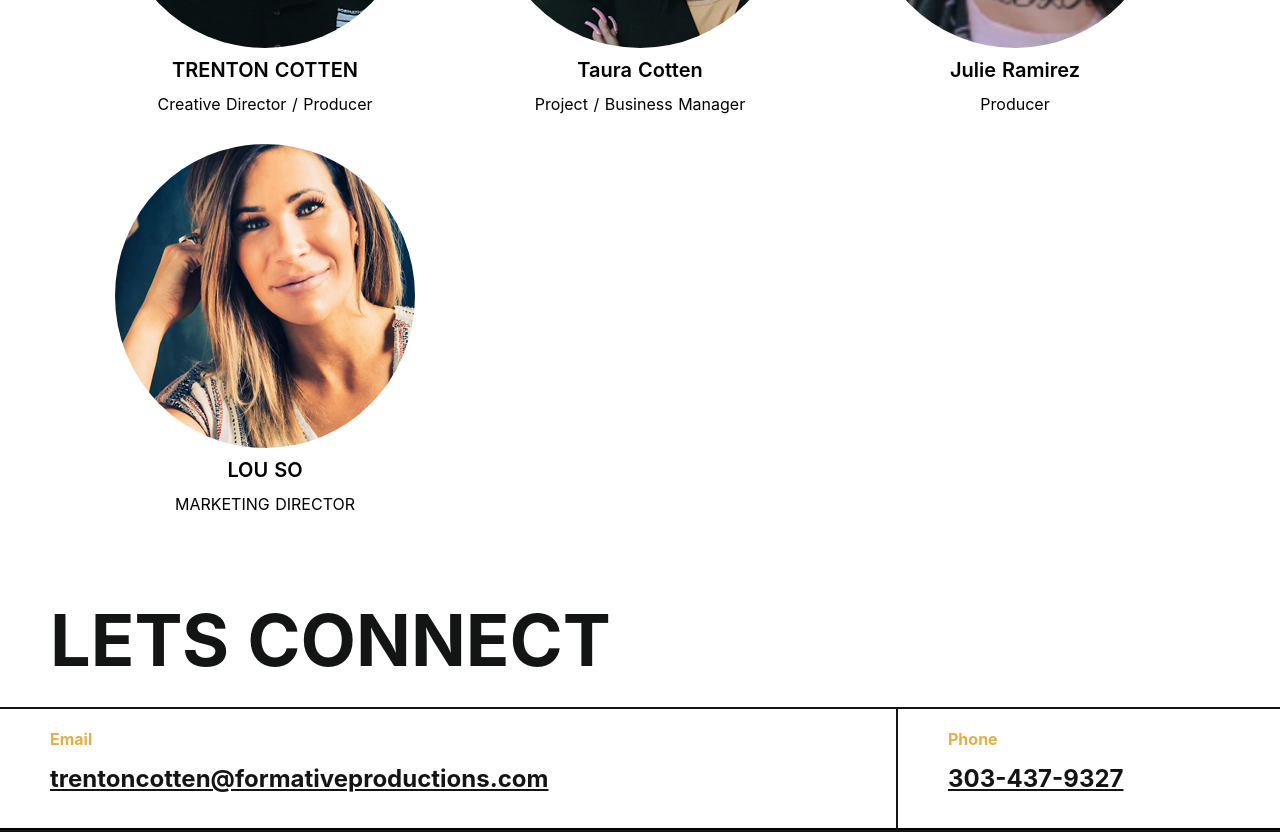
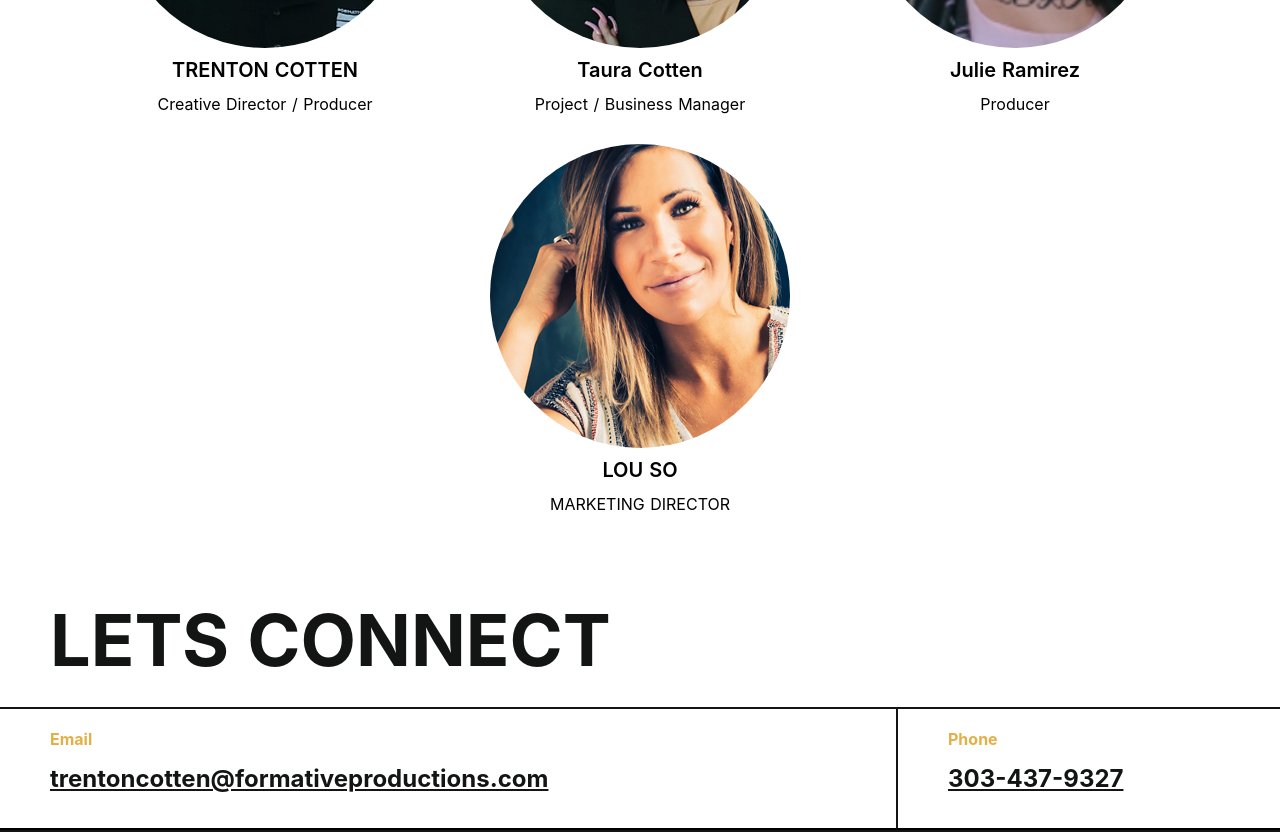
Before and after one commit to devNroses/formativeproductions, a Nuxt app: page /about in a window 1280 px wide. Shown: the part 2660-3492 px from the top of the page. Built offline with nearby package versions, Linux system fonts and the light colour scheme; what vue-video-wrapper would draw is missing.

Commit message:
(refactor) Simple update for employees

```diff
--- a/pages/about/index.vue
+++ b/pages/about/index.vue
@@ -102,20 +102,20 @@
           <p class="members-name">LOU SO</p>
           <p class="members-position">MARKETING DIRECTOR</p>
         </div>
-        <div>
-          <!-- <div class="members-img">
+        <!-- <div> -->
+        <!-- <div class="members-img">
             <img src="~/assets/img/tauraCotten.png" alt="Taura Cotten" />
           </div>
           <p class="members-name">Taura Cotten</p>
           <p class="members-position">Project / Business Manager</p> -->
-        </div>
-        <div>
-          <!-- <div class="members-img">
+        <!-- </div> -->
+        <!-- <div> -->
+        <!-- <div class="members-img">
             <img src="~/assets/img/julieRamirez.png" alt="Julie Ramirez" />
           </div>
           <p class="members-name">Julie Ramirez</p>
           <p class="members-position">Producer</p> -->
-        </div>
+        <!-- </div> -->
       </div>
     </div>
   </div>
```
